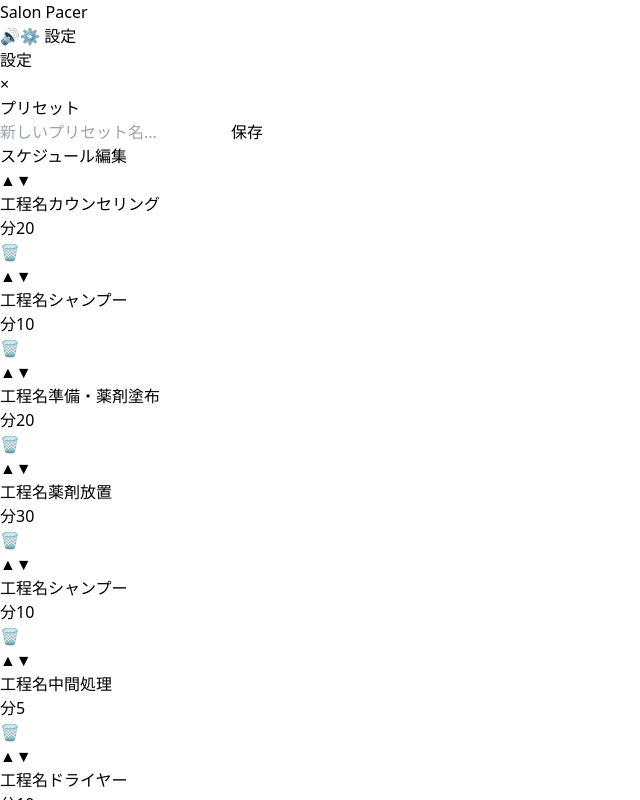
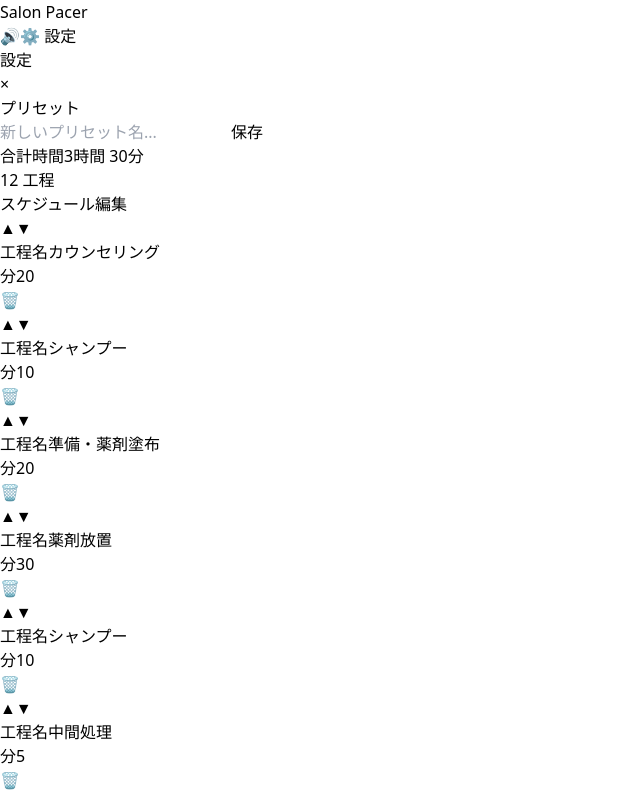
Before and after one commit to kaminidoraamwo/Time-schedule, a React (Vite) app: page / in a window 1280 px wide. Both pictures are taken after a click on the button "⚙️ 設定". Shown: the top 800 px of the page, without its empty margins (0-640 px from the left). Built offline with nearby package versions, Linux system fonts and the light colour scheme.

Commit message:
Add total time display to Settings

```diff
--- a/src/components/Settings.tsx
+++ b/src/components/Settings.tsx
@@ -98,6 +98,19 @@
                         )}
                     </div>
 
+                    {/* Total Duration Display */}
+                    <div className="mb-6 p-4 bg-gray-100 rounded-lg border border-gray-200">
+                        <div className="flex justify-between items-center">
+                            <span className="text-gray-600 font-medium">合計時間</span>
+                            <span className="text-2xl font-bold text-gray-800">
+                                {Math.floor(steps.reduce((acc, s) => acc + s.durationMinutes, 0) / 60)}時間 {steps.reduce((acc, s) => acc + s.durationMinutes, 0) % 60}分
+                            </span>
+                        </div>
+                        <div className="text-sm text-gray-500 mt-1">
+                            {steps.length} 工程
+                        </div>
+                    </div>
+
                     <h3 className="text-lg font-bold text-gray-800 mb-3">スケジュール編集</h3>
                     <div className="space-y-4">
                         {steps.map((step, index) => (
```
